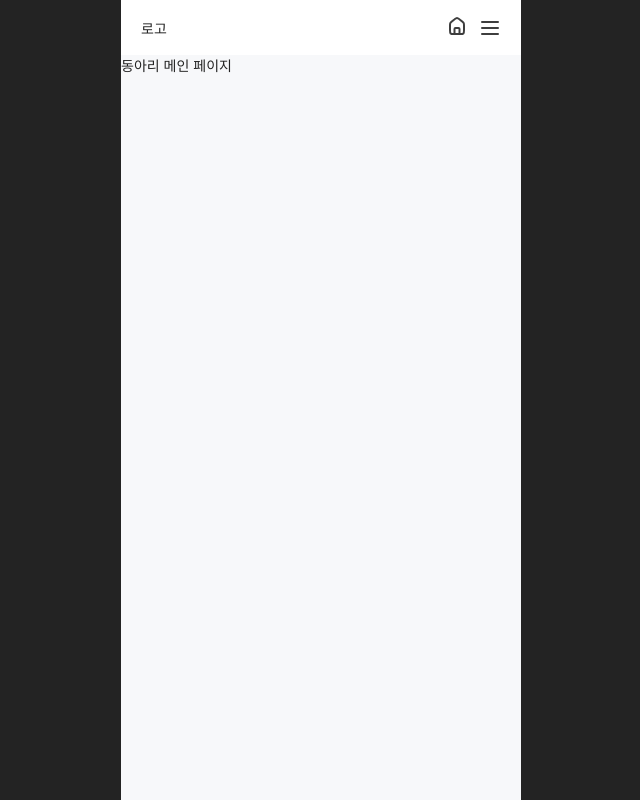
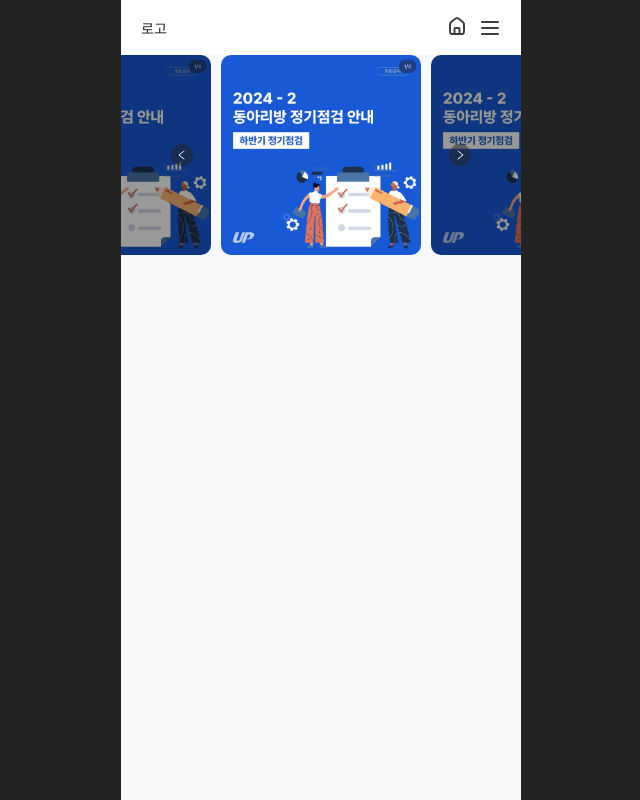
Before and after one commit to ERICA-Club-Hub/Frontend, a React (Vite) app: page / in a window 1280 px wide. Shown: the whole page, without its empty margins (319-959 px from the left). Built offline with nearby package versions, Linux system fonts and the light colour scheme; a web font is replaced by a local one.

Commit message:
feat: 메인페이지 메인공지 구현 (#51)

```diff
--- a/src/pages/club-list/ClubListPage.tsx
+++ b/src/pages/club-list/ClubListPage.tsx
@@ -1,5 +1,163 @@
+import styled from 'styled-components';
+import { useState } from 'react';
+
+const Container = styled.div`
+    display: flex;
+    justify-content: center;
+    align-items: center;
+    height: 25vh;
+    overflow: hidden;
+    position: relative;
+`;
+
+const AnnouncementContainer = styled.div`
+    display: flex;
+    align-items: center;
+    position: relative;
+    gap: 10px;
+`;
+
+
+const MainAnnouncement = styled.button<{ imageUrl: string }>`
+    position: relative;
+    width: 200px;
+    height: 200px;
+    flex-shrink: 0;
+    border-radius: 10px;
+    background: ${props => `url(${props.imageUrl})`} lightgray 50% / cover no-repeat;
+    border: none;
+    cursor: pointer;
+`;
+
+const StatusIndicator = styled.div`
+    position: absolute;
+    bottom: -20px;
+    left: 50%;
+    transform: translateX(-50%);
+    width: 42px;
+    height: 8px;
+    flex-shrink: 0;
+    background: white;
+    border-radius: 4px;
+    display: flex;
+    align-items: center;
+    justify-content: center;
+    gap: 3px;
+`;
+
+const StatusDot = styled.div<{ active: boolean }>`
+    width: ${props => props.active ? '10px' : '4px'};
+    height: 4px;
+    border-radius: 2px;
+    background-color: ${props => props.active ? '#33639C' : '#DAEBFF'};
+    transition: all 0.3s ease;
+`;
+
+const SubAnnouncement = styled.button<{ imageUrl: string }>`
+    width: 200px;
+    height: 200px;
+    flex-shrink: 0;
+    border-radius: 10px;
+    background: ${props => `linear-gradient(0deg, rgba(0, 0, 0, 0.40) 0%, rgba(0, 0, 0, 0.40) 100%),
+                url(${props.imageUrl})`} lightgray 50% / cover no-repeat;
+    border: none;
+    cursor: pointer;
+`;
+
+const ArrowButton = styled.button`
+    width: 22px;
+    height: 22px;
+    flex-shrink: 0;
+    border: none;
+    background: none;
+    cursor: pointer;
+    padding: 0;
+    position: absolute;
+    top: 50%;
+    transform: translateY(-50%);
+    z-index: 1;
+
+    &:first-child {
+        left: 50%;
+        transform: translateX(-150px) translateY(-50%);
+    }
+
+    &:last-child {
+        right: 50%;
+        transform: translateX(150px) translateY(-50%);
+    }
+`;
+
+
 const ClubListPage = () => {
-    return <div>동아리 메인 페이지</div>;
+    const announcements = [
+        { id: 1, imageUrl: '/src/assets/common/dummy-image.png' },
+        { id: 2, imageUrl: '/src/assets/common/dummy-image.png' },
+        { id: 3, imageUrl: '/src/assets/common/dummy-image.png' },
+        { id: 4, imageUrl: '/src/assets/common/dummy-image.png' },
+        { id: 5, imageUrl: '/src/assets/common/dummy-image.png' },
+    ];
+
+    const [currentIndex, setCurrentIndex] = useState(0);
+
+    const handlePrev = () => {
+        setCurrentIndex((prev) =>
+            prev === 0 ? announcements.length - 1 : prev - 1
+        );
+    };
+
+    const handleNext = () => {
+        setCurrentIndex((prev) =>
+            prev === announcements.length - 1 ? 0 : prev + 1
+        );
+    };
+
+    const getDisplayItems = () => {
+        const prevIndex = currentIndex === 0 ? announcements.length - 1 : currentIndex - 1;
+        const nextIndex = currentIndex === announcements.length - 1 ? 0 : currentIndex + 1;
+
+        return [
+            announcements[prevIndex],
+            announcements[currentIndex],
+            announcements[nextIndex],
+        ];
+    };
+
+    const displayItems = getDisplayItems();
+
+    return (
+        <Container>
+            <AnnouncementContainer>
+                <ArrowButton onClick={handlePrev}>
+                    <img src="/src/assets/common/main_prev_arrow.svg" alt="이전" />
+                </ArrowButton>
+                <SubAnnouncement
+                    imageUrl={displayItems[0].imageUrl}
+                    data-index={displayItems[0].id}
+                />
+                <MainAnnouncement
+                    imageUrl={displayItems[1].imageUrl}
+                    data-index={displayItems[1].id}
+                >
+                    <StatusIndicator>
+                        {announcements.map((_, index) => (
+                            <StatusDot
+                                key={index}
+                                active={index === currentIndex}
+                            />
+                        ))}
+                    </StatusIndicator>
+                </MainAnnouncement>
+                <SubAnnouncement
+                    imageUrl={displayItems[2].imageUrl}
+                    data-index={displayItems[2].id}
+                />
+                <ArrowButton onClick={handleNext}>
+                    <img src="/src/assets/common/main_next_arrow.svg" alt="다음" />
+                </ArrowButton>
+            </AnnouncementContainer>
+        </Container>
+    );
 };
 
 export { ClubListPage };
```
Also changed, not shown: src/assets/common/main_next_arrow.svg (added), src/assets/common/main_prev_arrow.svg (added).
